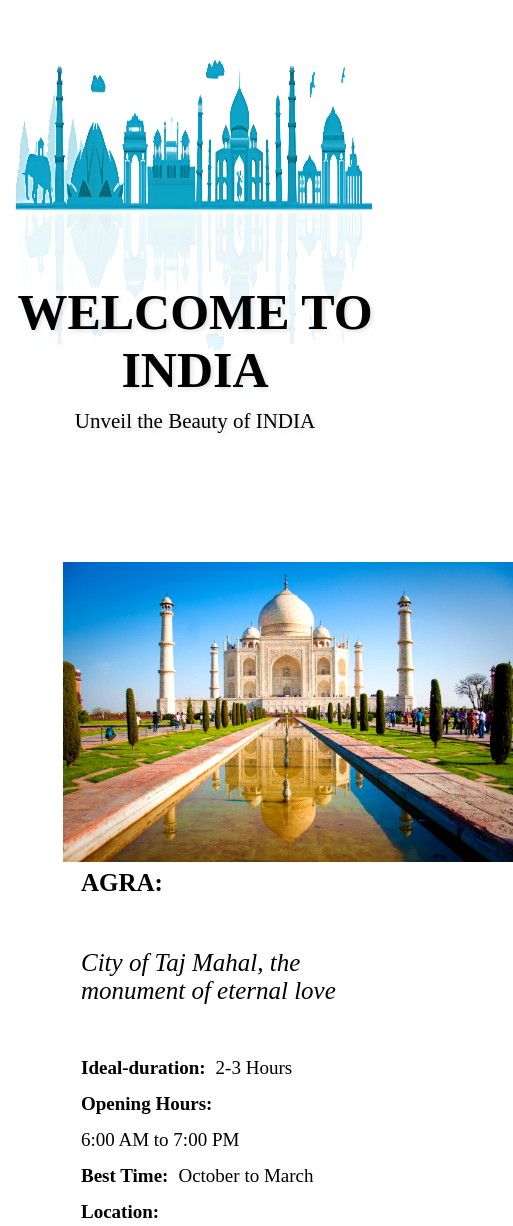
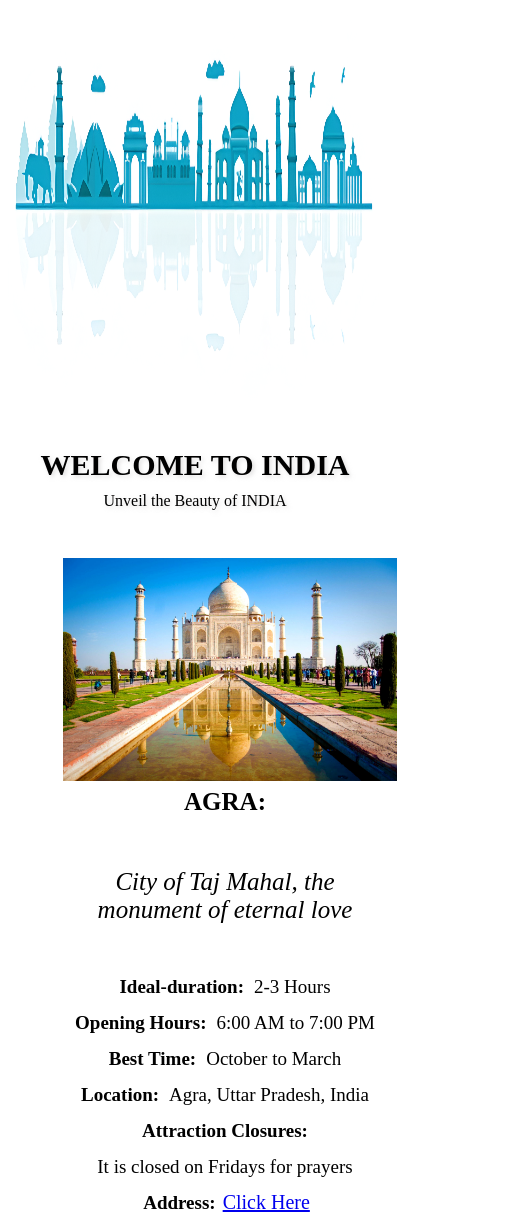
Before and after one commit to DeepuJan/getmypage, a plain HTML site: page index.html in a window 390 px wide. Shown: the part 114-1340 px from the top of the page, 513 px wide, since content can reach past the window. Drawn offline with Linux system fonts and the light colour scheme.

Commit message:
Update style.css

```diff
--- a/style.css
+++ b/style.css
@@ -1,6 +1,6 @@
-.headimg {
+.heading {
     width: 100%;
-    height: 550px;
+    height: 590px;
     position: relative;
     margin-bottom: 80px;
 }
@@ -67,3 +67,28 @@
 .p1det a,.p2det a,.p3det a,.p4det a,.p5det a,.p6det a {
     font-size: 20px;
 }
+@media (max-width: 768px) {
+    .textonimg h1 {
+        font-size: 30px;
+    }
+
+    .textonimg p {
+        font-size: 16px;
+    }
+
+    .p1, .p2, .p3, .p4, .p5, .p6 {
+        flex-direction: column; /* Stack images and text vertically */
+        align-items: center;
+    }
+
+    .tajmahal, .golden, .RedFort, .Manali, .Charminar, .Gateway {
+        width: 100%;
+        max-width: 100%;
+        height: auto;
+    }
+
+    .p1det, .p2det, .p3det, .p4det, .p5det, .p6det {
+        margin-left: 0;
+        text-align: center;
+    }
+}
```
